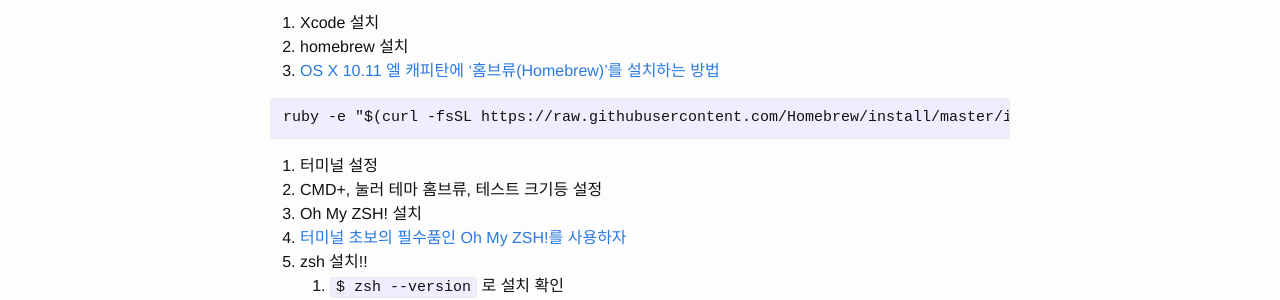
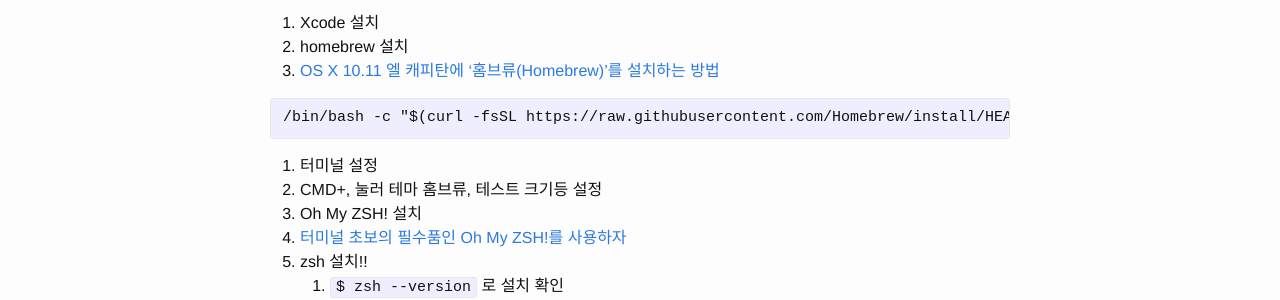
Before and after one commit to mylinu4u/mylinu4u.github.io, a Jekyll site: the page built from _posts/2015-10-03-mac_frist_setting.md, in a window 1280 px wide. Shown: the part 288-588 px from the top of the page. Built offline with Jekyll 4.4.1, drawn with Linux system fonts in a browser that asks for light colours.

Commit message:
Update 2015-10-03-mac_frist_setting.md
홈브르 수정

```diff
--- a/_posts/2015-10-03-mac_frist_setting.md
+++ b/_posts/2015-10-03-mac_frist_setting.md
@@ -16,7 +16,7 @@
 1. homebrew 설치
   1. [OS X 10.11 엘 캐피탄에 '홈브류(Homebrew)'를 설치하는 방법](http://macnews.tistory.com/3728)
 <pre class="terminal small">
-ruby -e "$(curl -fsSL https://raw.githubusercontent.com/Homebrew/install/master/install)"
+/bin/bash -c "$(curl -fsSL https://raw.githubusercontent.com/Homebrew/install/HEAD/install.sh)"
 </pre>
 1. 터미널 설정
   1. CMD+, 눌러 테마 홈브류, 테스트 크기등 설정
```
